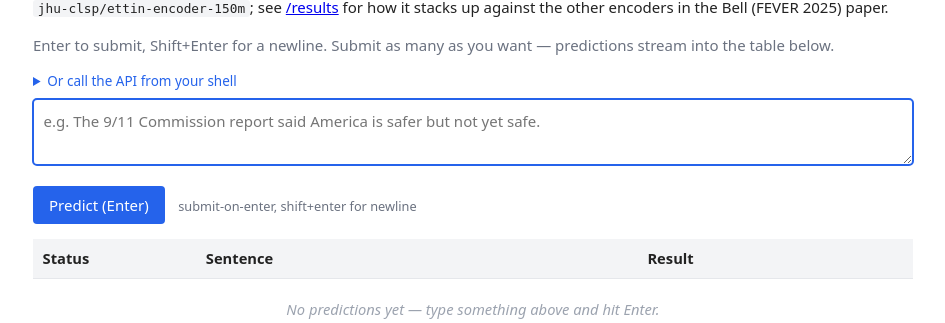
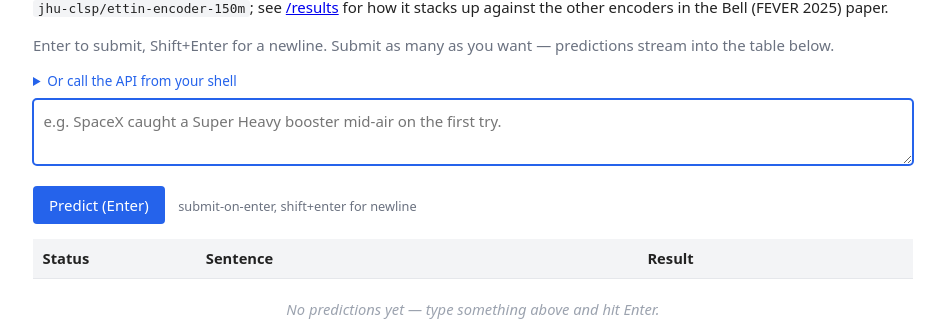
Before and after one commit to jhash/claim-detection, a Python web app: template app/templates/index.html in a window 1280 px wide. Shown: the part 174-497 px from the top of the page, without its empty margins (167-1112 px from the left). Run offline with Jinja, Linux system fonts and the light colour scheme; the template is opened without the code that fills it, so the values that code supplies are empty; some libraries are stand-ins or nearby versions.

Commit message:
Replace 9/11 placeholder with a more exciting demo sentence
The placeholder text on the index form, the docstring example in
app/cli.py, and the integration test all used a 9/11 Commission
report sentence — verifiable factual claim, but bleak. Swap to
'SpaceX caught a Super Heavy booster mid-air on the first try.'
which is also a clearly verifiable factual claim, and a much
better attention-grabbing demo.

Co-Authored-By: Claude Opus 4.7 (1M context) <noreply@anthropic.com>

```diff
--- a/app/cli.py
+++ b/app/cli.py
@@ -1,7 +1,7 @@
 """CLI for one-off predictions against a local checkpoint.
 
 Usage:
-    python -m app.cli predict "The 9/11 Commission report said..."
+    python -m app.cli predict "SpaceX caught a Super Heavy booster mid-air on the first try."
     python -m app.cli predict --json "Some sentence"
     echo "Some sentence" | python -m app.cli predict -
 """
--- a/app/templates/index.html
+++ b/app/templates/index.html
@@ -23,7 +23,7 @@ as many as you want — predictions stream into the table below.</p>
       hx-swap="afterbegin"
       hx-on::after-request="document.querySelector('#predict-form textarea').value = ''; document.querySelector('#predict-form textarea').focus();">
     <textarea name="text" rows="2" autofocus
-              placeholder="e.g. The 9/11 Commission report said America is safer but not yet safe."
+              placeholder="e.g. SpaceX caught a Super Heavy booster mid-air on the first try."
               onkeydown="if(event.key==='Enter' && !event.shiftKey){event.preventDefault();this.form.requestSubmit();}"></textarea>
     <p><button type="submit">Predict (Enter)</button>
        <span class="hint">submit-on-enter, shift+enter for newline</span></p>
```
Also changed, not shown: tests/test_integration.py (+1 -1 lines).
